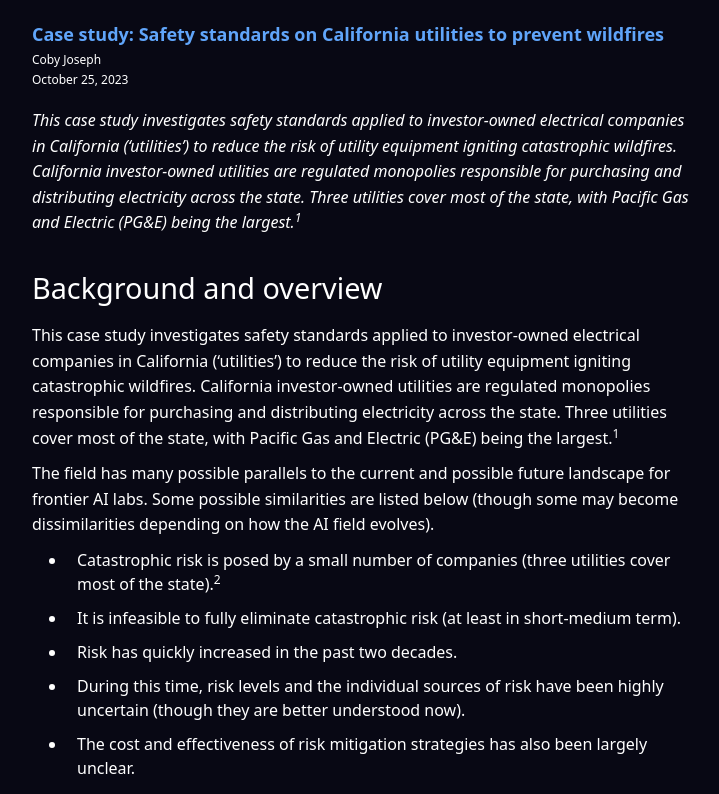
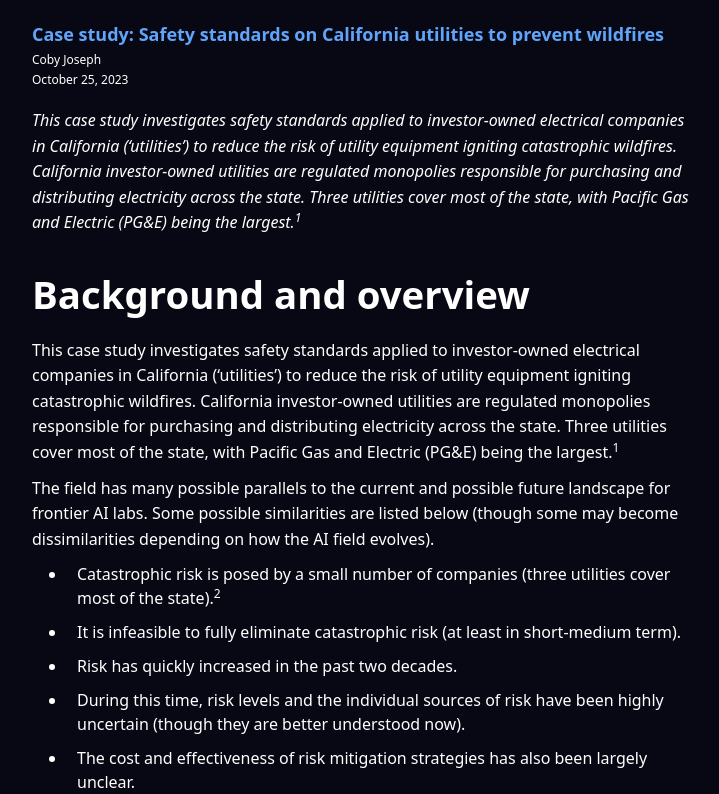
Before and after one commit to cobyjoseph/wildfire-case-study-for-ai, a SvelteKit app: page / in a window 1280 px wide. Shown: the top 794 px of the page, without its empty margins (278-997 px from the left). Built offline with nearby package versions, Linux system fonts and the light colour scheme.

Commit message:
heading sizes

```diff
--- a/src/routes/+page.svelte
+++ b/src/routes/+page.svelte
@@ -1025,16 +1025,17 @@
 	}
 
 	.content h1 {
-		font-size: 1.8em;
+		font-size: 2.4em;
 		margin-bottom: 14px;
 		margin-top: 30px;
+		font-weight: 600;
 	}
 
 	.content h2 {
-		font-size: 1.3em;
+		font-size: 1.5em;
 		margin-top: 30px;
 		font-weight: 600;
-		margin-bottom: 10px;
+		margin-bottom: 20px;
 	}
 
 	.content p {
```
